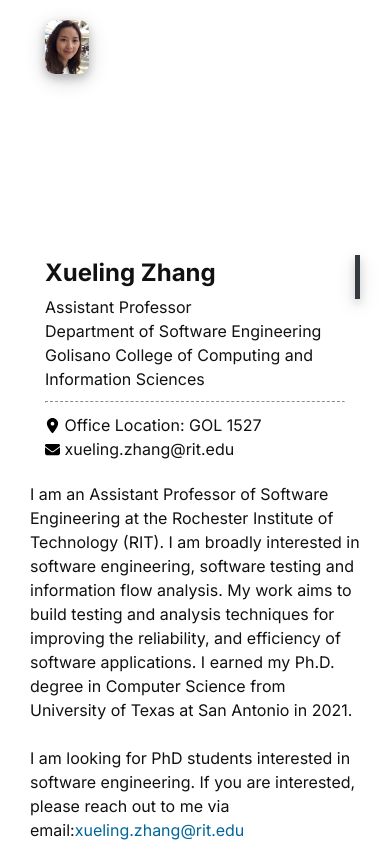
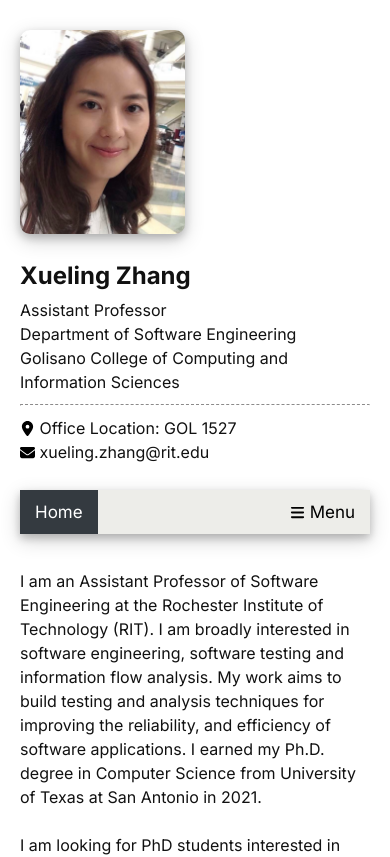
Before and after one commit to XuelingZ/XuelingZ.github.io, a Next.js app: page / in a window 390 px wide. Shown: the top 857 px of the page. Built offline with nearby package versions, Linux system fonts and the light colour scheme.

Commit message:
Added responsive design support

```diff
--- a/src/app/globals.css
+++ b/src/app/globals.css
@@ -211,6 +211,25 @@ display: none;
 }
 
 @media screen and (max-width: 600px) {
+  body{
+  .wrapper{
+    padding-right: 10px;
+    padding-left: 10px;
+    padding-top: 20px;
+  }
+  .profile{
+    margin: 0px;
+    height: 450px;
+  }
+  .profile-image{
+    height: unset;
+    width: 50%;
+
+  }
+}
+}
+
+@media screen and (max-width: 600px) {
 .topnav.responsive {position: relative;}
 .topnav.responsive .icon {
   position: absolute;
--- a/src/components/nav.js
+++ b/src/components/nav.js
@@ -1,8 +1,17 @@
 'use client';
+import envelope from './../../public/bars-solid.svg';
+import Image from 'next/image';
+import { useState } from 'react';
 
 export default function Nav(props) {
 
    let location = props.location;
+   const [menu, setMenu] = useState(false);
+   const [menuclick, setMenuclick] = useState(false);
+
+   const handleMenuClick = () =>{
+    setMenuclick(!menuclick);
+   }
 
    const setLocationFunc = (data) =>{
 
@@ -10,13 +19,15 @@ export default function Nav(props) {
    }
     return (
         <div className="wrapper">
-            <div className="topnav" id="myTopnav">
-                <a href="#" className={`tablinks ${location=="Home" ? "active":""}`} onClick={(e)=>setLocationFunc('Home')}>Home</a>
-                <a href="#" className={`tablinks ${location=="Publications" ? "active":""}`} onClick={(e)=>setLocationFunc('Publications')}>Publications</a>
-                <a href="#" className={`tablinks ${location=="Teaching" ? "active":""}`} onClick={(e)=>setLocationFunc('Teaching')}>Teaching</a>
-                <a href="#" className={`tablinks ${location=="Students" ? "active":""}`} onClick={(e)=>setLocationFunc('Students')}>Students</a>
-                <a href="#" className={`tablinks ${location=="Services" ? "active":""}`} onClick={(e)=>setLocationFunc('Services')}>Services</a>
-
+            <div className={`topnav ${menuclick ? "responsive":""}`} id="myTopnav">
+                <a href="#" className={`tablinks ${location=="Home" ? "active":""}`} onClick={(e)=>{setLocationFunc('Home'),handleMenuClick(e)}}>Home</a>
+                <a href="#" className={`tablinks ${location=="Publications" ? "active":""}`} onClick={(e)=>{setLocationFunc('Publications'),handleMenuClick(e)}}>Publications</a>
+                <a href="#" className={`tablinks ${location=="Teaching" ? "active":""}`} onClick={(e)=>{setLocationFunc('Teaching'),handleMenuClick(e)}}>Teaching</a>
+                <a href="#" className={`tablinks ${location=="Students" ? "active":""}`} onClick={(e)=>{setLocationFunc('Students'),handleMenuClick(e)}}>Students</a>
+                <a href="#" className={`tablinks ${location=="Services" ? "active":""}`} onClick={(e)=>{setLocationFunc('Services'),handleMenuClick(e)}}>Services</a>
+                <a className="icon" onClick={(e)=>handleMenuClick(e)}>
+		        <Image className={'profile-icon'} src={envelope}/> Menu
+	            </a>
             </div>
         </div>
     )
--- a/src/components/students.js
+++ b/src/components/students.js
@@ -1,52 +1,52 @@
 export default function Students() {
     return (
       <div>
-        <div class="wrapper">
+        <div className="wrapper">
     <h2>Students</h2>
 
 
 <h3>Current Graduate Students</h3>
-<div class="stdcontainer">
+<div className="stdcontainer">
 
-  <div class="stdtext">
+  <div className="stdtext">
 	  <ul>
 		{/* <li>
-			<p class="stdp"><strong>Alan Romano</strong></p>
-			<p class="stdp"><strong>First-Author Publications:</strong> FSE&apos;23, WWW&apos;23, S&amp;P&apos;22, ASE&apos;21, ICSE&apos;21, ASE&apos;20, ASE&apos;20 Demo, ICSE&apos;20 Demo</p>
-			<p class="stdp"><strong>Awards:</strong> UB CSE Best Graduate Research Award (2021), Arthur A. Schomburg Fellowship (2018~2022)</p>
+			<p className="stdp"><strong>Alan Romano</strong></p>
+			<p className="stdp"><strong>First-Author Publications:</strong> FSE&apos;23, WWW&apos;23, S&amp;P&apos;22, ASE&apos;21, ICSE&apos;21, ASE&apos;20, ASE&apos;20 Demo, ICSE&apos;20 Demo</p>
+			<p className="stdp"><strong>Awards:</strong> UB CSE Best Graduate Research Award (2021), Arthur A. Schomburg Fellowship (2018~2022)</p>
 		</li>
 		<li>
-			<p class="stdp"><strong>Yutian Yan</strong></p>
-			<p class="stdp"><strong>First-Author Publications:</strong> ICSE&apos;23, IMC&apos;21</p>
+			<p className="stdp"><strong>Yutian Yan</strong></p>
+			<p className="stdp"><strong>First-Author Publications:</strong> ICSE&apos;23, IMC&apos;21</p>
 		</li> */}
 		<li>
-			<p class="stdp"><strong>Xiaoyi Yang</strong></p>
+			<p className="stdp"><strong>Xiaoyi Yang</strong></p>
 		</li>
 		<li>
-			<p class="stdp"><strong>Vigneshwaran Ravichandran</strong></p>
+			<p className="stdp"><strong>Vigneshwaran Ravichandran</strong></p>
 		</li>
 		<li>
-			<p class="stdp"><strong>Parinay Karande</strong></p>
+			<p className="stdp"><strong>Parinay Karande</strong></p>
 		</li>
 
 		{/* <li>
-			<p class="stdp"><strong>Xiao Wu</strong></p>
+			<p className="stdp"><strong>Xiao Wu</strong></p>
 		</li> */}
 	  </ul>
   </div>
 </div>
 
 {/* <h3>Current Undergraduate Students</h3>
-<div class="stdcontainer">
+<div className="stdcontainer">
 
-  <div class="stdtext">
+  <div className="stdtext">
 	  <ul>
 
 		<li>
-			<p class="stdp"><strong></strong></p>
+			<p className="stdp"><strong></strong></p>
 		</li>
 		<li>
-			<p class="stdp"><strong></strong></p>
+			<p className="stdp"><strong></strong></p>
 		</li>
 
 	  </ul>
@@ -55,34 +55,34 @@ export default function Students() {
 
 
 {/* <h3>Current undergraduate students</h3>
-<div class="stdcontainer">
-  <div class="stdtext">
+<div className="stdcontainer">
+  <div className="stdtext">
 	  <ul>
-		  <li><p class="stdp"><strong>Junan Zhang</strong></p></li>
+		  <li><p className="stdp"><strong>Junan Zhang</strong></p></li>
 	  </ul>
   </div>
 </div>
 
 <h3>Graduate student alumni</h3>
-<div class="stdcontainer">
-  <div class="stdtext">
+<div className="stdcontainer">
+  <div className="stdtext">
 	  <ul>
-		<li><p class="stdp"><strong>Xinyue Liu</strong> (PhD at UB)</p></li>
-		<li><p class="stdp"><strong>Charles Wiechec</strong> (PhD at UB)</p></li>
-		<li><p class="stdp"><strong>Ashish Avinash Naware</strong> (MS at UB, joined VMware)</p></li>
-		<li><p class="stdp"><strong>Ziang Li</strong> (MS at UB, joined Alibaba) </p></li>
-		<li><p class="stdp"><strong>Malav Dharmendrakumar Vyas</strong> (MS at UB, joined Palo Alto Networks)</p></li>
-		<li><p class="stdp"><strong>Yuchen Zhang</strong> (MS at UB, joined ByteDance)</p></li>
+		<li><p className="stdp"><strong>Xinyue Liu</strong> (PhD at UB)</p></li>
+		<li><p className="stdp"><strong>Charles Wiechec</strong> (PhD at UB)</p></li>
+		<li><p className="stdp"><strong>Ashish Avinash Naware</strong> (MS at UB, joined VMware)</p></li>
+		<li><p className="stdp"><strong>Ziang Li</strong> (MS at UB, joined Alibaba) </p></li>
+		<li><p className="stdp"><strong>Malav Dharmendrakumar Vyas</strong> (MS at UB, joined Palo Alto Networks)</p></li>
+		<li><p className="stdp"><strong>Yuchen Zhang</strong> (MS at UB, joined ByteDance)</p></li>
 	  </ul>
   </div>
 </div>
 
 <h3>Undergraduate student alumni</h3>
-<div class="stdcontainer">
-  <div class="stdtext">
+<div className="stdcontainer">
+  <div className="stdtext">
 	  <ul>
-		<li><p class="stdp"><strong>Timothy Scholtz</strong> (undergraduate at UB)</p></li>
-		<li><p class="stdp"><strong>Nicholas Allen</strong> (undergraduate at Princeton)</p></li>
+		<li><p className="stdp"><strong>Timothy Scholtz</strong> (undergraduate at UB)</p></li>
+		<li><p className="stdp"><strong>Nicholas Allen</strong> (undergraduate at Princeton)</p></li>
 	  </ul>
   </div>
 </div>   */}
```
Also changed, not shown: public/bars-solid.svg (added).
